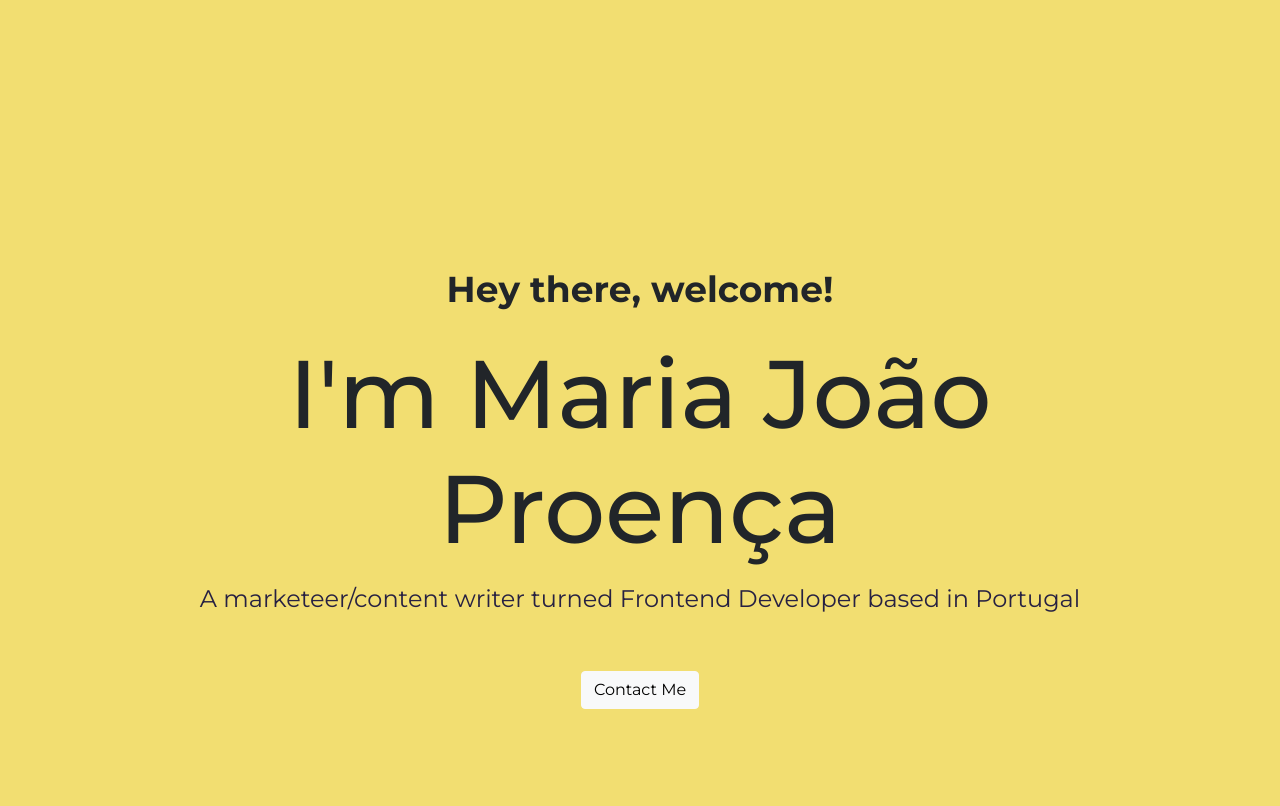
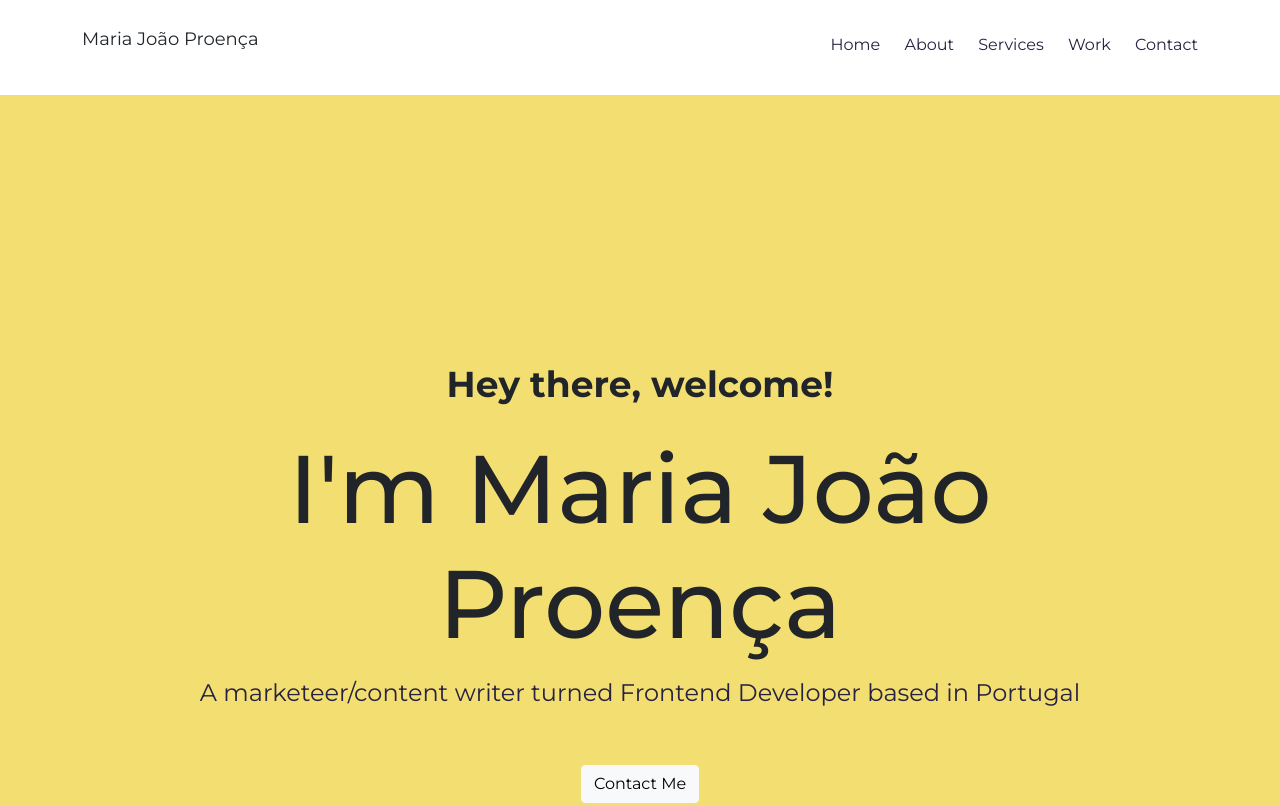
Before and after one commit to mjproenca/Portfolio-Project, a plain HTML site: page index.html in a window 1280 px wide. Shown: the top 806 px of the page. Drawn offline with nearby package versions, Linux system fonts and the light colour scheme.

Commit message:
created nav bar

```diff
--- a/index.html
+++ b/index.html
@@ -34,6 +34,21 @@
     <title>Maria João Proença | Frontend Developer</title>
   </head>
   <body>
+
+    <div class="container">
+<nav class="d-flex justify-content-between">
+
+  <p class="logo">Maria João Proença</p>
+  <ul>
+    <li><a href="/">Home</a></li>
+    <li><a href="/#about">About</a></li>
+    <li><a href="/#services">Services</a></li>
+    <li><a href="/#portfolio">Work</a></li>
+    <li><a href="/#contact">Contact</a></li>
+  </ul>
+  </div>
+</nav>
+
     <div class="hero">
       <div class="container">
         <p>Hey there, welcome!</p>
@@ -47,10 +62,10 @@
       </div>
     </div>
 
-    <div class="container mt-5 mb-5">
+    <div class="container mt-5 mb-5" id="about">
       <div class="row justify-content-center">
         <div class="col-lg-6">
-          <h2 class="mb-5">About Me</h2>
+          <h2 class="mb-5" >About Me</h2>
           <p class="mb-4 opacity-75">
             I started out my career as a marketeer, working for reknowned
             companies mainly in the tourism and travel areas.
@@ -99,7 +114,7 @@
             </div>
           </div>
 
-          <div class="col-sm-4">
+          <div class="col-sm-4" id="services">
             <div class="card mb-3">
               <div class="card-body">
                 <h5 class="card-title">
@@ -136,7 +151,7 @@
       </div>
     </div>
 
-    <div class="container mb-5">
+    <div class="container mb-5" id="portfolio">
       <h2 class="mt-5 mb-3">What I have done</h2>
       <p class="mb-5">A few examples of some of my best work so far.</p>
 
@@ -274,7 +289,7 @@
       </div>
     </div>
 
-    <div class="contact">
+    <div class="contact" id="contact">
       <div class="container">
         <div class="row">
           <h2 class="mt-5 mb-4">Let's get in touch</h2>
--- a/styles/portfolio.css
+++ b/styles/portfolio.css
@@ -31,6 +31,32 @@ p {
   font-weight: 400;
   font-size: 18px;
   line-height: 1.7;
+}
+
+nav {
+  padding: 24px 0;
+}
+
+nav ul {
+  padding: 0;
+  margin: 0;
+}
+
+nav li {
+  display: inline;
+  list-style: none;
+  line-height: 42px;
+  margin-left: 20px;
+}
+
+nav a {
+  text-decoration: none;
+  color: #272142;
+}
+
+nav a:hover {
+  text-decoration: underline;
+  color: #272142;
 }
 
 .hero {
```
